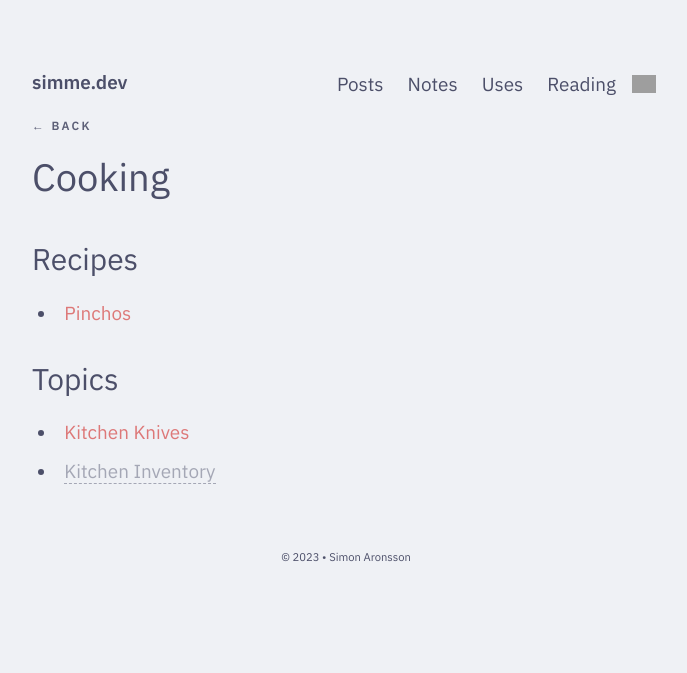
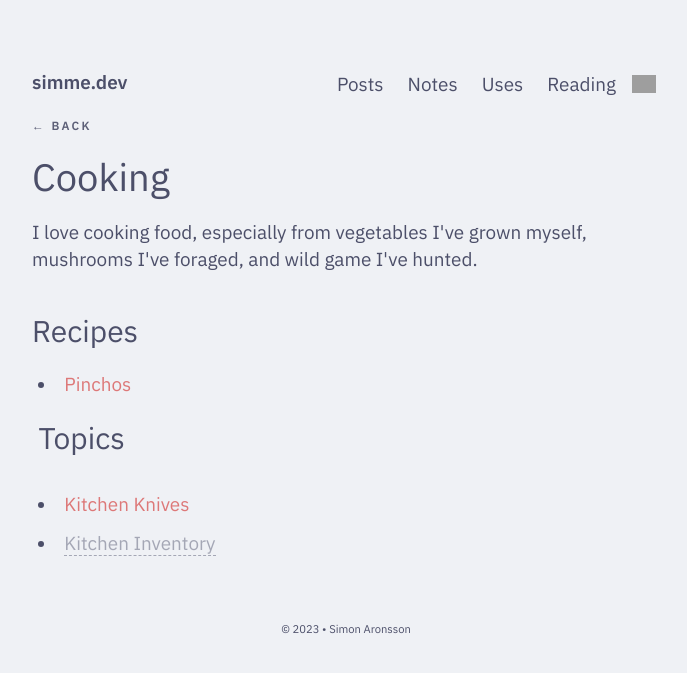
Before and after one commit to simskij/simskij.github.io, a Jekyll site: the page built from _notes/Public/Food/Cooking.md, in a window 1280 px wide. Shown: the top 673 px of the page, without its empty margins (294-981 px from the left). Built offline with Jekyll 4.4.1, drawn with Linux system fonts in a browser that asks for light colours; grey boxes are pictures that could not be loaded.

Commit message:
update cooking preamble

```diff
--- a/_notes/Public/Food/Cooking.md
+++ b/_notes/Public/Food/Cooking.md
@@ -2,9 +2,9 @@
 title: Cooking
 feed: show
 ---
+I love cooking food, especially from vegetables I've grown myself, mushrooms I've foraged, and wild game I've hunted.
 ### Recipes
 - [[Pinchos]]
-
 ### Topics
 - [[Kitchen Knives]]
 - [[Kitchen Inventory]]
```
